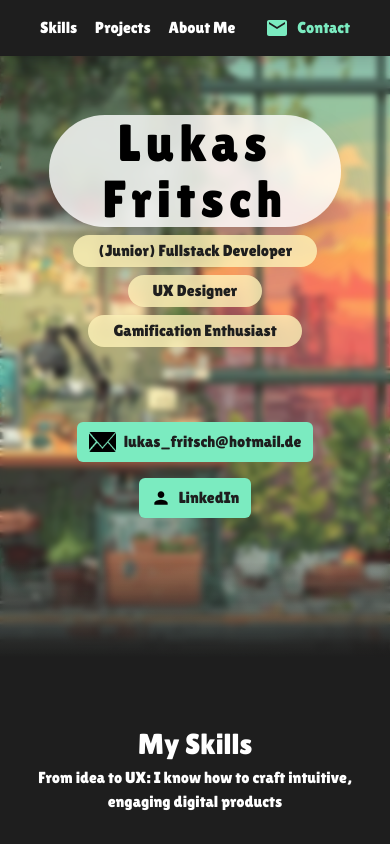
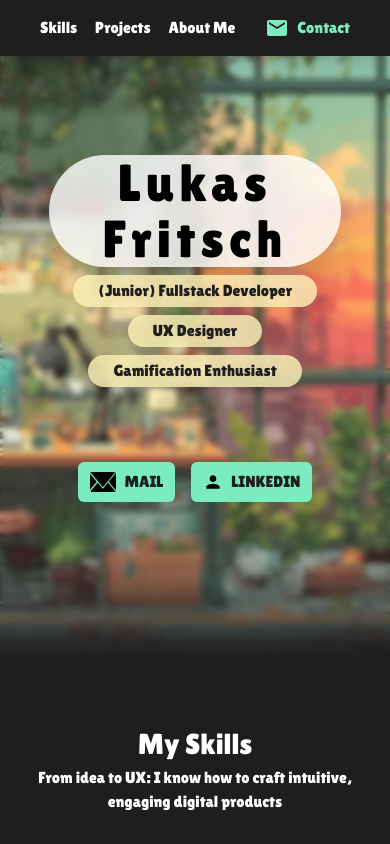
Before and after one commit to LukasF7889/lukasfritsch, a React (Vite) app: page / in a window 390 px wide. Shown: the top 844 px of the page. Built offline with nearby package versions, Linux system fonts and the light colour scheme.

Commit message:
Polished mobile header

```diff
--- a/src/components/Homepage/Header.jsx
+++ b/src/components/Homepage/Header.jsx
@@ -45,7 +45,7 @@ const Header = () => {
       </div>
 
       <div className="absolute top-0 left-0 w-full h-[75vh] flex flex-col gap-2 justify-center items-center z-20">
-        <div className="flex flex-col gap-2 max-w-[75%]">
+        <div className="flex flex-col gap-2 max-w-[75%] mt-6 md:mt-0">
           <h1 className="rounded-full bg-white/80 backdrop-blur-[6px] shadow-2xl py-0 md:px-16 tracking-widest text-center">
             Lukas Fritsch
           </h1>
@@ -71,7 +71,7 @@ const Header = () => {
                 alt="envelope"
                 className="h-5 w-auto self-center"
               />
-              lukas_fritsch@hotmail.de
+              MAIL
             </a>
             <a
               className="flex gap-2 primary-btn hover:text-lf-black"
@@ -83,7 +83,7 @@ const Header = () => {
                 alt="person"
                 className="h-5 w-auto self-center"
               />
-              LinkedIn
+              LINKEDIN
             </a>
           </div>
         </div>
```
